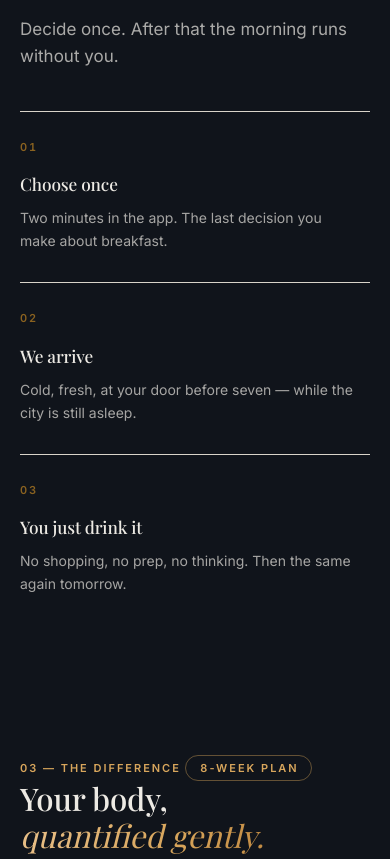
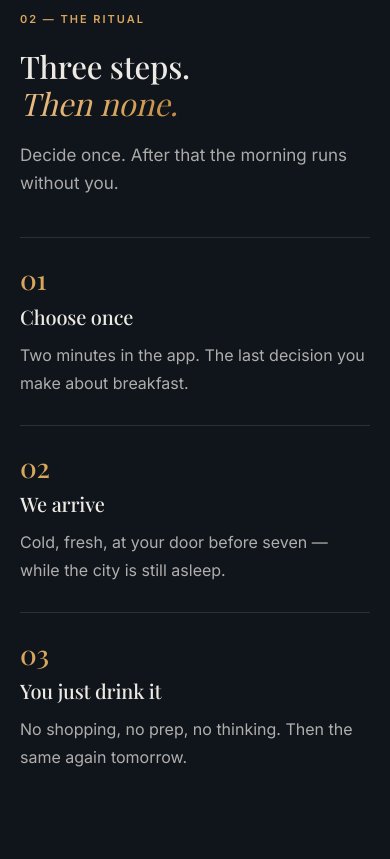
Before and after one commit to PAlakj02/everante_naas, a plain HTML site: page index.html in a window 390 px wide. Shown: the part 1539-2398 px from the top of the page. Drawn offline with nearby package versions, Linux system fonts and the light colour scheme; a web font is replaced by a local one.

Commit message:
Fix missing section padding; redesign the Ritual as its own layout
The screenshot showed the manifesto stats grid running straight
into "02 — The Ritual" with almost no gap. Root cause: .ritual had
zero CSS rules of its own — no padding at all — so its content sat
flush against the section's top edge. Sections are meant to be
flush against each other (that's how the background-color crossfade
works), so the real breathing room has to come from padding inside
each section; .ritual never got any.

This was systemic, not a one-off: .provenance had the exact same
bug, just invisible — its dark-to-light colour change was read by
the eye as the section boundary even with 0px of actual padding.
.founder has it too, dormant until that section ships. Added
padding: var(--sp-section) 0 to all three.

Since you said you didn't like the section itself, not just the
spacing: it was reusing Provenance's exact .process/.pstep grid —
same small tabular numbers, same dense multi-column layout, for a
completely different kind of content (3 things a member
experiences vs. 5 operational stenaps a business publishes).
Gave the ritual its own composition instead: a stacked editorial
list with large Playfair numerals in the accent colour, one row per
step, hairline-divided — reads as short and human rather than as
a second reference table repeating the first.

Also fixed: .process's hairline borders were using --linen, a
light-ground-only token, on .ritual's dark-ground content — it
happened to still be visible, but the new .ritual-steps rules use
--stroke-w, the actual dark-ground border token, correctly.

Verified: real gap now 147px at the section matching --sp-section
on both .ritual and .provenance, no console errors, no mobile
overflow.

```diff
--- a/css/style.css
+++ b/css/style.css
@@ -1143,6 +1143,60 @@ a:focus-visible, button:focus-visible, summary:focus-visible, .btn:focus-visible
    ============================================================ */
 [hidden]{ display:none !important; }
 
+/* ---- section padding: three sections shipped with none of their
+   own — .provenance's gap was masked by its dark->light colour
+   change acting as a false boundary; .ritual sits between two
+   near-identical darks with no colour cue, so its missing padding
+   was fully exposed. .founder has the same bug, dormant until it
+   ships. ---- */
+.ritual{ padding:var(--sp-section) 0; }
+.provenance{ padding:var(--sp-section) 0; }
+.founder{ padding:var(--sp-section) 0; }
+
+/* ---- the ritual: a short editorial list, not a reference table --
+   Provenance is five operational steps a visitor might audit — a
+   dense numbered grid suits that. The ritual is three steps a
+   member simply experiences, so it reads as prose-with-numerals:
+   stacked, generous, large Playfair numerals instead of small
+   tabular labels. Same information family as .process, deliberately
+   different composition so the two sections don't repeat. */
+.ritual-steps{
+  list-style:none; margin:0; padding:0;
+  border-top:1px solid var(--stroke-w);
+}
+.rstep{
+  display:grid;
+  grid-template-columns:clamp(64px,8vw,108px) 1fr;
+  gap:clamp(20px,3vw,40px);
+  align-items:baseline;
+  padding:clamp(28px,3.2vw,42px) 0;
+  border-bottom:1px solid var(--stroke-w);
+}
+.rstep:last-child{ border-bottom:0; }
+.rnum{
+  font-family:var(--font-d);
+  font-size:clamp(2rem,3.6vw,3rem);
+  font-weight:var(--wt-display);
+  letter-spacing:var(--ls-heading);
+  line-height:1;
+  color:var(--amber);
+  font-variant-numeric:tabular-nums;
+}
+.rstep-body h3{
+  font-family:var(--font-d); font-size:var(--fs-h3);
+  font-weight:var(--wt-display); letter-spacing:var(--ls-tight);
+  margin-bottom:10px;
+}
+.rstep-body p{
+  font-size:var(--fs-body); line-height:var(--lh-body);
+  color:color-mix(in srgb, currentColor 72%, transparent);
+  max-width:52ch;
+}
+@media (max-width:640px){
+  .rstep{ grid-template-columns:1fr; gap:8px; }
+  .rnum{ font-size:1.7rem; }
+}
+
 /* ---- process: five steps, hairline-separated ---- */
 .process{
   list-style:none; margin:0; padding:0;
--- a/index.html
+++ b/index.html
@@ -132,21 +132,27 @@
       <h2>Three steps.<br><em>Then none.</em></h2>
       <p class="sec-sub">Decide once. After that the morning runs without you.</p>
     </div>
-    <ol class="process" data-reveal>
-      <li class="pstep">
-        <span class="pnum">01</span>
+    <ol class="ritual-steps" data-reveal>
+      <li class="rstep">
+        <span class="rnum">01</span>
+        <div class="rstep-body">
           <h3>Choose once</h3>
           <p>Two minutes in the app. The last decision you make about breakfast.</p>
+        </div>
       </li>
-      <li class="pstep">
-        <span class="pnum">02</span>
+      <li class="rstep">
+        <span class="rnum">02</span>
+        <div class="rstep-body">
           <h3>We arrive</h3>
           <p>Cold, fresh, at your door before seven &mdash; while the city is still asleep.</p>
+        </div>
       </li>
-      <li class="pstep">
-        <span class="pnum">03</span>
+      <li class="rstep">
+        <span class="rnum">03</span>
+        <div class="rstep-body">
           <h3>You just drink it</h3>
           <p>No shopping, no prep, no thinking. Then the same again tomorrow.</p>
+        </div>
       </li>
     </ol>
   </div>
```
Lines whose indentation alone changed are shown as unchanged.
